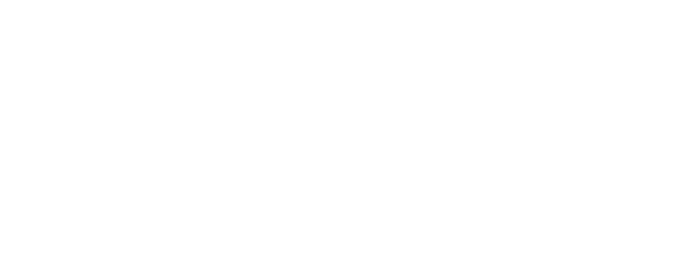
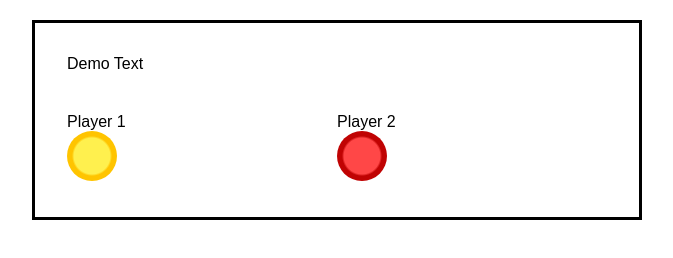
Before and after one commit to kelz34/Connect-4, a plain HTML site: page index.html in a window 1280 px wide. Shown: the whole page, without its empty margins (303-976 px from the left). Drawn offline with Linux system fonts and the light colour scheme.

Commit message:
updated css

```diff
--- a/index.html
+++ b/index.html
@@ -7,6 +7,20 @@
     <link rel="stylesheet" href="style.css">
 </head>
 <body>
+    <div class="wrapper">
+        <div id="playerTurn">Demo Text</div>
+        <div class="container"></div>
+        <div id="player-indicators">
+            <div class="player-wrappers">
+                Player 1
+                <div class="player1"></div>
+            </div>
+            <div class="player-wrappers">
+                Player 2
+                <div class="player2"></div>
+            </div>
+        </div>
+    </div>
     <script type="text/javascript" src="app.js"></script>
 </body>
 </html>
--- a/style.css
+++ b/style.css
@@ -0,0 +1,51 @@
+body {
+    margin: 0;
+    padding: 0;
+    font-family: "Poppins", sans-serif;
+    background-color: white;
+}
+
+.wrapper {
+    width: 63.75;
+    background-color: #ffffff;
+    position: absolute;
+    padding: 2em;
+    transform: translateX(-50%);
+    left: 50%;
+    top: 1.25em;
+    border-radius: 0;
+    border: solid;
+}
+
+.container {
+    margin: 1.25em auto;
+    width: 33.75em;
+    border-radius: 0.6em;
+    overflow: hidden;
+    background-color: #416cea;
+}
+
+#player-indicators {
+    display: grid;
+    width: 100%;
+    grid-template-columns: 1fr 1fr;
+}
+
+.player1:before {
+    content: "";
+    display: inline-block;
+    width: 3.12em;
+    height: 3.12em;
+    border-radius: 50%;
+    background: radial-gradient(#fff04e 1.12em, #ffc400 1.25em);
+}
+
+
+.player2:before {
+    content: "";
+    display: inline-block;
+    width: 3.12em;
+    height: 3.12em;
+    border-radius: 50%;
+    background: radial-gradient(#ff4747 1.12em, #c00303 1.25em);
+}
```
